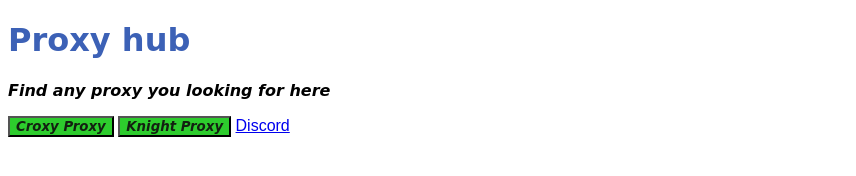
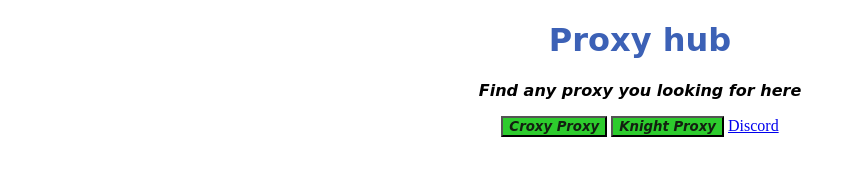
Before and after one commit to ZinFinTik/Da-testing-Zone, a plain HTML site: page index.html in a window 1280 px wide. Shown: the whole page, without its empty margins (0-856 px from the left). Drawn offline with Linux system fonts and the light colour scheme.

Commit message:
aline text in middle with css

```diff
--- a/stylesheet.css
+++ b/stylesheet.css
@@ -1,6 +1,6 @@
 body {
   background: white;
-  font-family: Arial, sans-serif;
+  text-align: center;
 }
 h1 {
   font-weight: bold;
```
